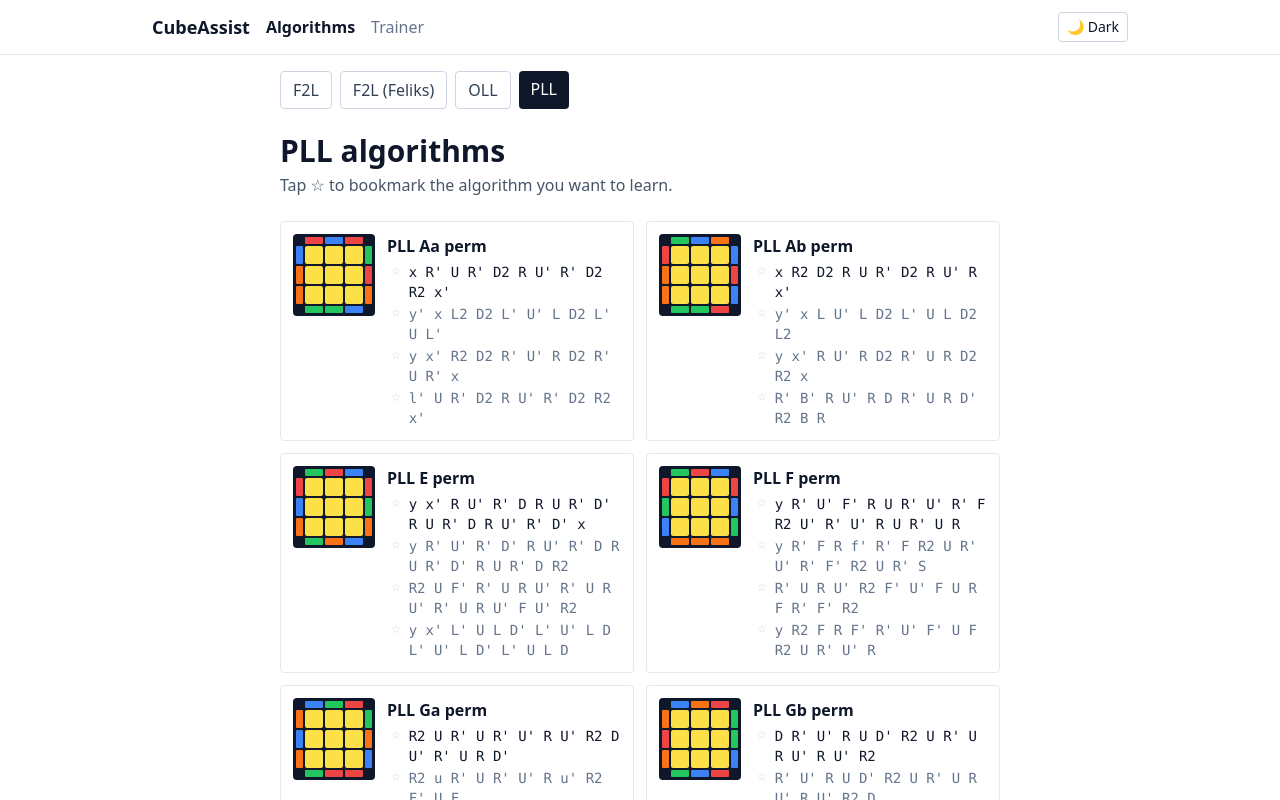
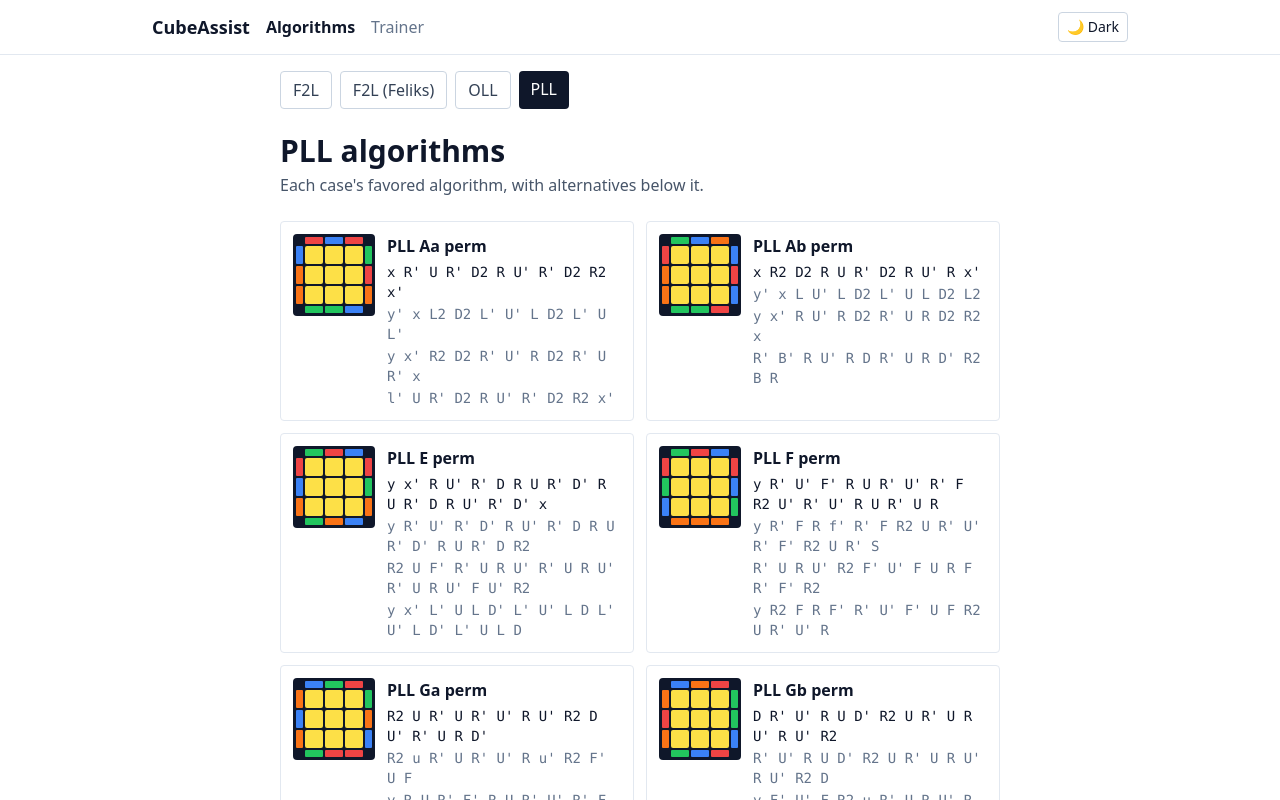
Before and after one commit to jeounggene/cubeassist, a React (Vite) app: page /algorithms/pll in a window 1280 px wide. Shown: the top 800 px of the page. Built offline with nearby package versions, Linux system fonts and the light colour scheme.

Commit message:
revert: remove the bookmark feature
Drop the ☆ bookmark toggle from the F2L trainer, OLL/PLL list, and the Feliks
page, plus the bookmarks profile state and toggleBookmark plumbing. Algorithms
still show their favored + alternatives (and ▶ animations); just no bookmarking.

```diff
--- a/src/components/AlgList.tsx
+++ b/src/components/AlgList.tsx
@@ -1,28 +1,8 @@
-import { useProfile } from "../state/ProfileProvider";
 import LastLayerDiagram from "./LastLayerDiagram";
 
 export type AlgCase = { id: string; name: string; algs?: string[] };
 
-function Star({ active, onClick, alg }: { active: boolean; onClick: () => void; alg: string }) {
-  return (
-    <button
-      type="button"
-      onClick={onClick}
-      aria-label={`${active ? "Remove bookmark" : "Bookmark"} ${alg}`}
-      title={active ? "Bookmarked" : "Bookmark this alg"}
-      className={`px-1 text-base leading-none ${
-        active ? "text-amber-500" : "text-slate-300 dark:text-slate-600 hover:text-amber-500"
-      }`}
-    >
-      {active ? "★" : "☆"}
-    </button>
-  );
-}
-
 export default function AlgList({ kind, cases }: { kind: "oll" | "pll"; cases: AlgCase[] }) {
-  const { profile, toggleBookmark } = useProfile();
-  const bookmarks = profile.bookmarks ?? {};
-
   return (
     <div className="grid gap-3 sm:grid-cols-2">
       {cases.map((c) => {
@@ -38,19 +18,11 @@ export default function AlgList({ kind, cases }: { kind: "oll" | "pll"; cases: A
             <div className="min-w-0">
               <div className="font-semibold mb-1">{c.name}</div>
               <ul className="font-mono text-sm space-y-0.5">
-                {algs.map((a, i) => {
-                  const key = `${c.id}::${a}`;
-                  return (
-                    <li key={a} className="flex items-start gap-1">
-                      <Star
-                        active={!!bookmarks[key]}
-                        alg={a}
-                        onClick={() => toggleBookmark(key)}
-                      />
-                      <span className={i === 0 ? "" : "text-slate-500 dark:text-slate-400"}>{a}</span>
-                    </li>
-                  );
-                })}
+                {algs.map((a, i) => (
+                  <li key={a} className={i === 0 ? "" : "text-slate-500 dark:text-slate-400"}>
+                    {a}
+                  </li>
+                ))}
               </ul>
             </div>
           </div>
--- a/src/lib/profile.ts
+++ b/src/lib/profile.ts
@@ -14,15 +14,7 @@ export function emptyProfile(): UserProfile {
     known: Object.fromEntries(CHECKLISTS.map((k) => [k, {}])) as unknown as UserProfile["known"],
     drillHistory: [],
     settings: { inspection: true, useMs: false, theme: "light" },
-    bookmarks: {},
   };
-}
-
-export function toggleBookmark(profile: UserProfile, key: string): UserProfile {
-  const bookmarks = { ...(profile.bookmarks ?? {}) };
-  if (bookmarks[key]) delete bookmarks[key];
-  else bookmarks[key] = true;
-  return { ...profile, bookmarks };
 }
 
 export function loadProfile(): UserProfile {
--- a/src/pages/Algorithms.tsx
+++ b/src/pages/Algorithms.tsx
@@ -34,7 +34,7 @@ function ListPage({ title, kind, cases }: { title: string; kind: "oll" | "pll";
     <main className="mx-auto max-w-3xl p-6">
       <h1 className="text-3xl font-bold mb-1">{title}</h1>
       <p className="text-slate-600 dark:text-slate-300 mb-6">
-        Tap ☆ to bookmark the algorithm you want to learn.
+        Each case's favored algorithm, with alternatives below it.
       </p>
       <AlgList kind={kind} cases={cases} />
     </main>
--- a/src/pages/F2LFeliks.tsx
+++ b/src/pages/F2LFeliks.tsx
@@ -1,5 +1,4 @@
 import { useMemo, useState } from "react";
-import { useProfile } from "../state/ProfileProvider";
 import {
   F2L_CASES,
   SLOTS,
@@ -23,25 +22,7 @@ const SLOT_LABELS: Record<Slot, string> = {
 // Fixed orientation; the slot's setup positions the pair (same as the F2L trainer).
 const HOME = { x: -28, y: -38 };
 
-function Star({ active, onClick, alg }: { active: boolean; onClick: () => void; alg: string }) {
-  return (
-    <button
-      type="button"
-      onClick={onClick}
-      aria-label={`${active ? "Remove bookmark" : "Bookmark"} ${alg}`}
-      title={active ? "Bookmarked" : "Bookmark this alg"}
-      className={`px-1 text-base leading-none ${
-        active ? "text-amber-500" : "text-slate-300 dark:text-slate-600 hover:text-amber-500"
-      }`}
-    >
-      {active ? "★" : "☆"}
-    </button>
-  );
-}
-
 function FeliksCard({ c }: { c: F2LCase }) {
-  const { profile, toggleBookmark } = useProfile();
-  const bookmarks = profile.bookmarks ?? {};
   const [slot, setSlot] = useState<Slot>("FR");
   const [activated, setActivated] = useState(false);
   const [play, setPlay] = useState({ alg: "", nonce: 0 });
@@ -84,9 +65,7 @@ function FeliksCard({ c }: { c: F2LCase }) {
               <div className="text-xs text-slate-400 dark:text-slate-500">{SLOT_LABELS[s]}</div>
               {algs.length ? (
                 <ul className="font-mono text-sm">
-                  {algs.map((a) => {
-                    const key = `${c.id}:${s}:${a}`;
-                    return (
+                  {algs.map((a) => (
                     <li key={a} className="flex items-start gap-1">
                       <button
                         type="button"
@@ -96,11 +75,9 @@ function FeliksCard({ c }: { c: F2LCase }) {
                       >
                         ▶
                       </button>
-                        <Star active={!!bookmarks[key]} alg={a} onClick={() => toggleBookmark(key)} />
                       <span>{a}</span>
                     </li>
-                    );
-                  })}
+                  ))}
                 </ul>
               ) : (
                 <div className="text-sm text-slate-400 dark:text-slate-500">— (see SpeedCubeDB)</div>
@@ -118,8 +95,7 @@ export default function F2LFeliks() {
     <main className="mx-auto max-w-3xl p-6">
       <h1 className="text-3xl font-bold mb-1">F2L — Feliks algorithms</h1>
       <p className="text-slate-600 dark:text-slate-300 mb-6">
-        Feliks Zemdegs &amp; Andy Klise's "all four slot angles" set. Tap ▶ to animate an alg,
-        ☆ to bookmark.
+        Feliks Zemdegs &amp; Andy Klise's "all four slot angles" set. Tap ▶ to animate an alg.
       </p>
 
       {f2lGroups().map((g) => (
--- a/src/pages/TrainerF2L.tsx
+++ b/src/pages/TrainerF2L.tsx
@@ -1,5 +1,4 @@
 import { useMemo, useState } from "react";
-import { useProfile } from "../state/ProfileProvider";
 import {
   F2L_CASES,
   SLOTS,
@@ -34,7 +33,6 @@ const SLOT_HOME: Record<Slot, { x: number; y: number }> = {
 };
 
 export default function TrainerF2L() {
-  const { profile, toggleBookmark } = useProfile();
   const [selectedId, setSelectedId] = useState(F2L_CASES[0]?.id ?? "");
   const [slot, setSlot] = useState<Slot>("FR");
   const [hideAlg, setHideAlg] = useState(false);
@@ -62,8 +60,6 @@ export default function TrainerF2L() {
   const highlight = useMemo(() => pairFacelets(current, slot), [current, slot]);
 
   const showAlg = !hideAlg;
-  const bookmarks = profile.bookmarks ?? {};
-  const bmKey = (a: string) => `${current.id}:${slot}:${a}`;
 
   return (
     <main className="mx-auto max-w-3xl p-6">
@@ -164,11 +160,6 @@ export default function TrainerF2L() {
                 <span data-testid="algorithm" className="font-mono text-lg">
                   {algs[0]}
                 </span>
-                <StarButton
-                  active={!!bookmarks[bmKey(algs[0])]}
-                  alg={algs[0]}
-                  onClick={() => toggleBookmark(bmKey(algs[0]))}
-                />
               </div>
               {algs.length > 1 ? (
                 <div className="mt-1">
@@ -185,11 +176,6 @@ export default function TrainerF2L() {
                           ▶
                         </button>
                         <span>{a}</span>
-                        <StarButton
-                          active={!!bookmarks[bmKey(a)]}
-                          alg={a}
-                          onClick={() => toggleBookmark(bmKey(a))}
-                        />
                       </li>
                     ))}
                   </ul>
@@ -216,19 +202,3 @@ export default function TrainerF2L() {
     </main>
   );
 }
-
-function StarButton({ active, alg, onClick }: { active: boolean; alg: string; onClick: () => void }) {
-  return (
-    <button
-      type="button"
-      onClick={onClick}
-      aria-label={`${active ? "Remove bookmark" : "Bookmark"} ${alg}`}
-      title={active ? "Bookmarked" : "Bookmark this alg"}
-      className={`px-1 text-base leading-none ${
-        active ? "text-amber-500" : "text-slate-300 dark:text-slate-600 hover:text-amber-500"
-      }`}
-    >
-      {active ? "★" : "☆"}
-    </button>
-  );
-}
--- a/src/state/ProfileProvider.tsx
+++ b/src/state/ProfileProvider.tsx
@@ -15,7 +15,6 @@ import {
   loadProfile,
   saveProfile,
   setKnown,
-  toggleBookmark,
 } from "../lib/profile";
 
 type ProfileContextValue = {
@@ -31,7 +30,6 @@ type ProfileContextValue = {
     value: UserProfile["settings"][K],
   ) => void;
   addDrill: (record: DrillRecord) => void;
-  toggleBookmark: (key: string) => void;
   resetProfile: () => void;
 };
 
@@ -60,7 +58,6 @@ export function ProfileProvider({ children }: { children: ReactNode }) {
       setSetting: (key, value) =>
         setProfile((p) => ({ ...p, settings: { ...p.settings, [key]: value } })),
       addDrill: (record) => setProfile((p) => appendDrillRecord(p, record)),
-      toggleBookmark: (key) => setProfile((p) => toggleBookmark(p, key)),
       resetProfile: () => setProfile(emptyProfile()),
     }),
     [profile],
--- a/src/types/profile.ts
+++ b/src/types/profile.ts
@@ -29,8 +29,6 @@ export type UserProfile = {
   known: Record<ChecklistKey, Record<string, boolean>>;
   drillHistory: DrillRecord[];
   settings: Settings;
-  // Bookmarked algorithms, keyed by "caseId:slot:alg".
-  bookmarks: Record<string, boolean>;
 };
 
 export const SAMPLE_WINDOW = 12;
```
Lines whose indentation alone changed are shown as unchanged.
